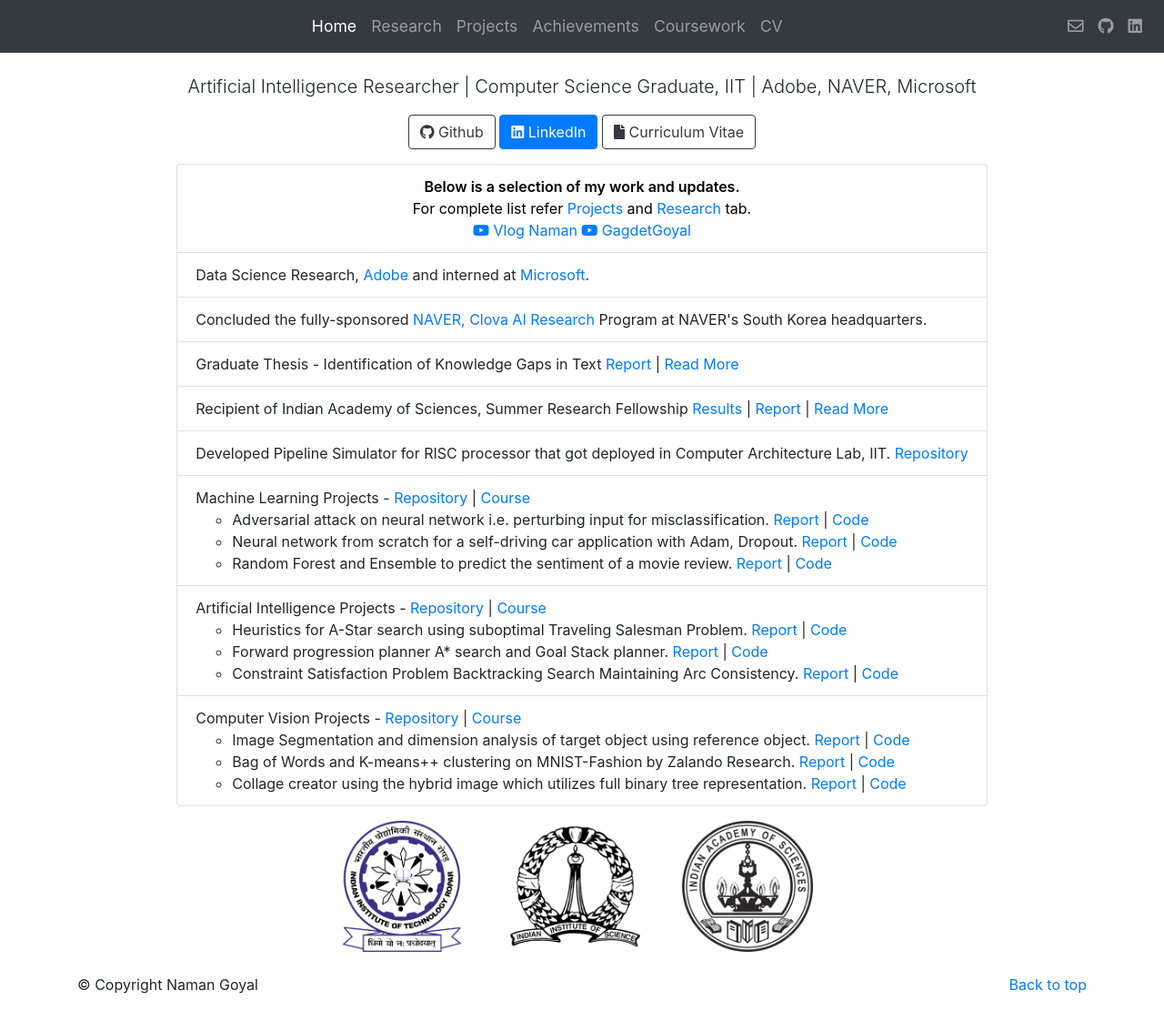
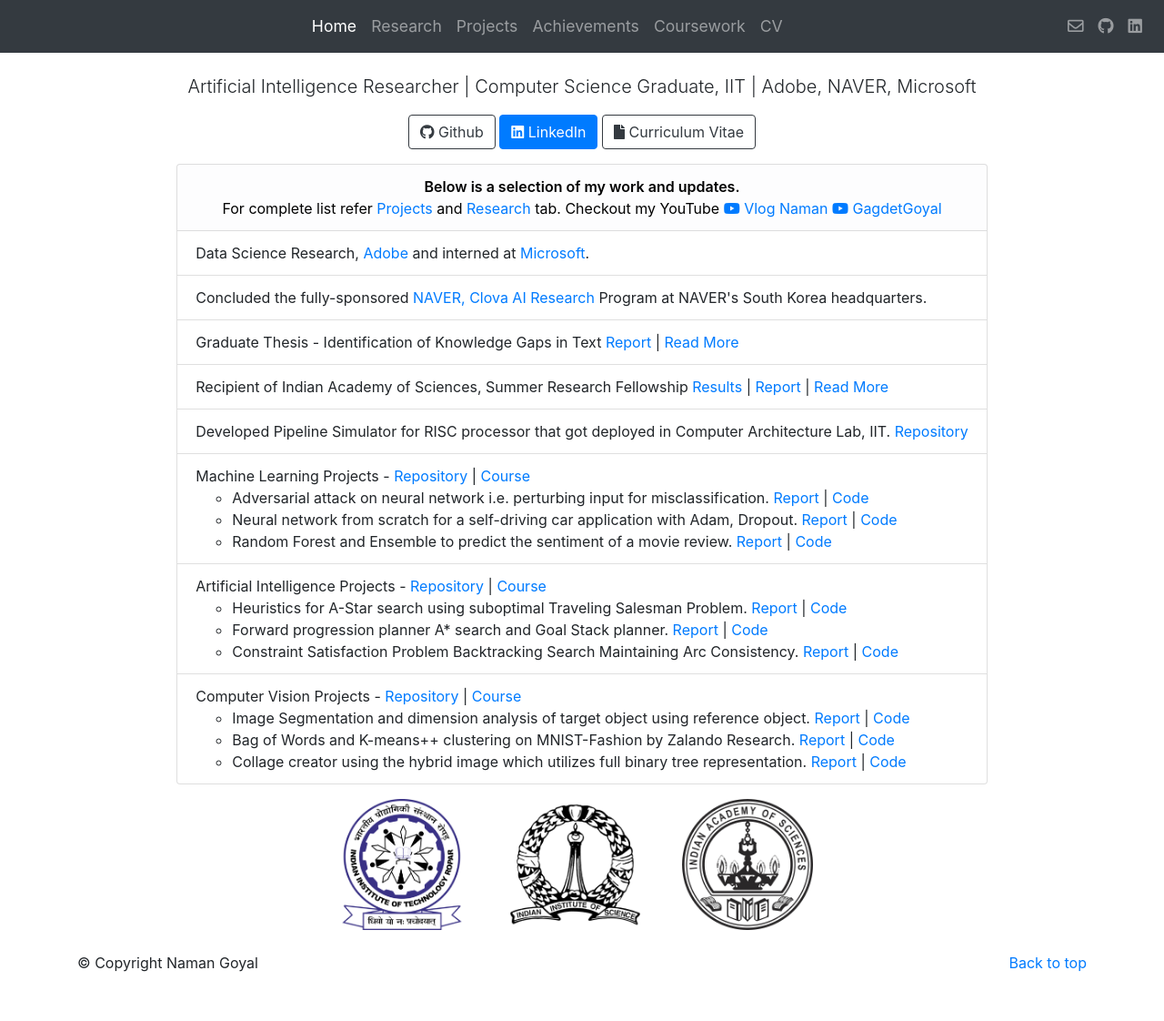
Before and after one commit to thenamangoyal/thenamangoyal.github.io, a Jekyll site: the page built from index.html, in a window 1280 px wide and 1122 px high. Shown: the whole window at 91% size. Built offline with Jekyll 4.4.1, drawn with Linux system fonts in a browser that asks for light colours; nearby versions of some CDN libraries.

Commit message:
Update index.html

```diff
--- a/index.html
+++ b/index.html
@@ -41,8 +41,7 @@ layout: bootstrap
             <li class="list-group-item list-group-item-light text-center" style="color:black">
                 <div style="font-weight: 600"> Below is a selection of my work and updates.</div>
                 <div>For complete list refer <a target="_blank" href="/projects">Projects</a> and <a target="_blank"
-                    href="/research">Research</a> tab.</div>
-                <div>
+                    href="/research">Research</a> tab. Checkout my YouTube
                 <a href="http://youtube.com/namangoyal6" title="YouTube HomePage" target="_blank"><i
                         class="fab fa-youtube"></i> Vlog Naman</a>
                 <a href="https://www.youtube.com/channel/UC80ED7AC093Iy2d-Yn-VI6Q" title="Gadget Goyal"
```
